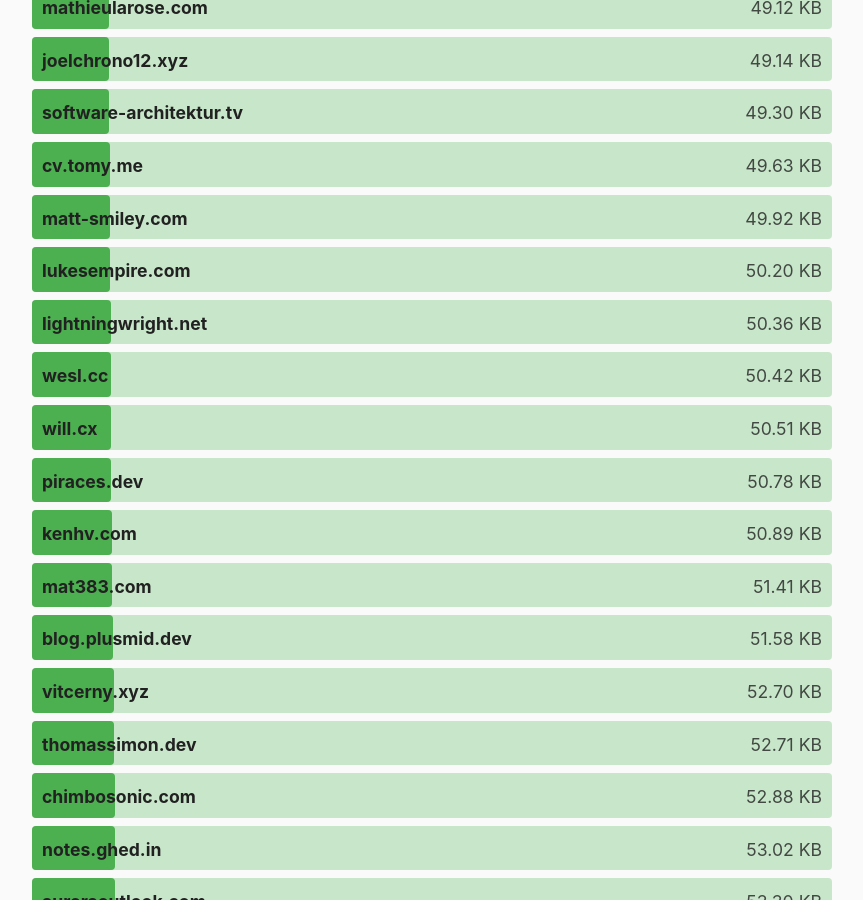
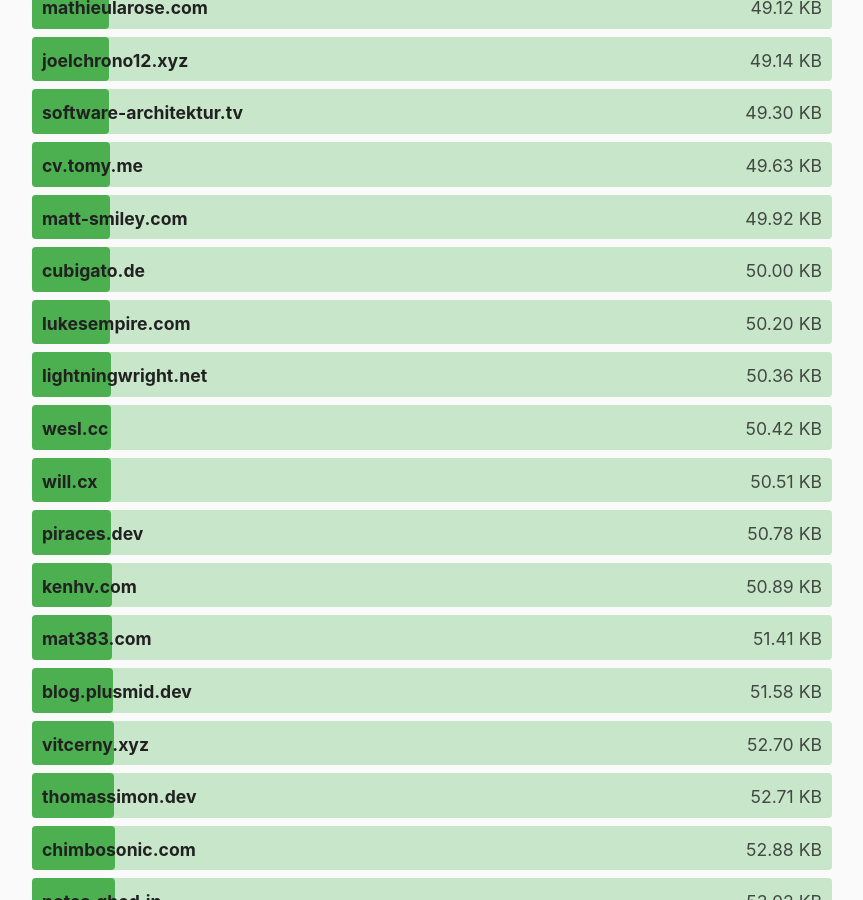
Before and after one commit to kevquirk/512kb.club, a Jekyll site: the page built from index.md, in a window 1280 px wide and 900 px high, scrolled down 16470 px. Shown: the whole window, without its empty margins (208-1071 px from the left). Built offline with Jekyll 4.4.1, drawn with Linux system fonts in a browser that asks for light colours.

Commit message:
add cubigato.de
https://radar.cloudflare.com/scan/b288d325-ab97-44d5-b9e9-7c2991281138/summary

```diff
--- a/_data/sites.yml
+++ b/_data/sites.yml
@@ -1,3 +1,8 @@
+- domain: cubigato.de
+  url: https://cubigato.de/
+  size: 50
+  last_checked: 2025-07-19
+
 - domain: 0xedward.io
   url: https://0xedward.io/
   size: 41.02
```
